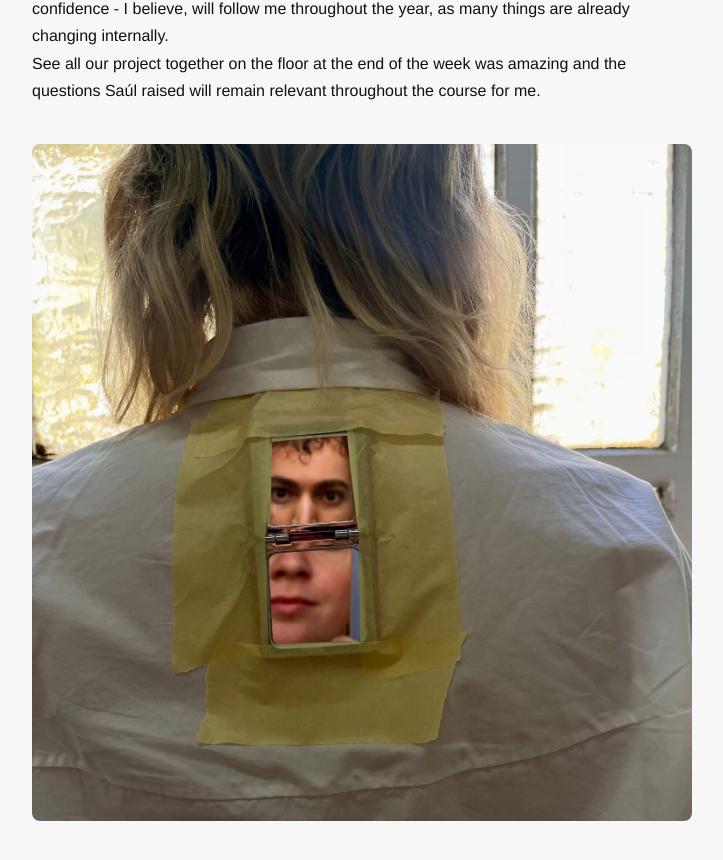
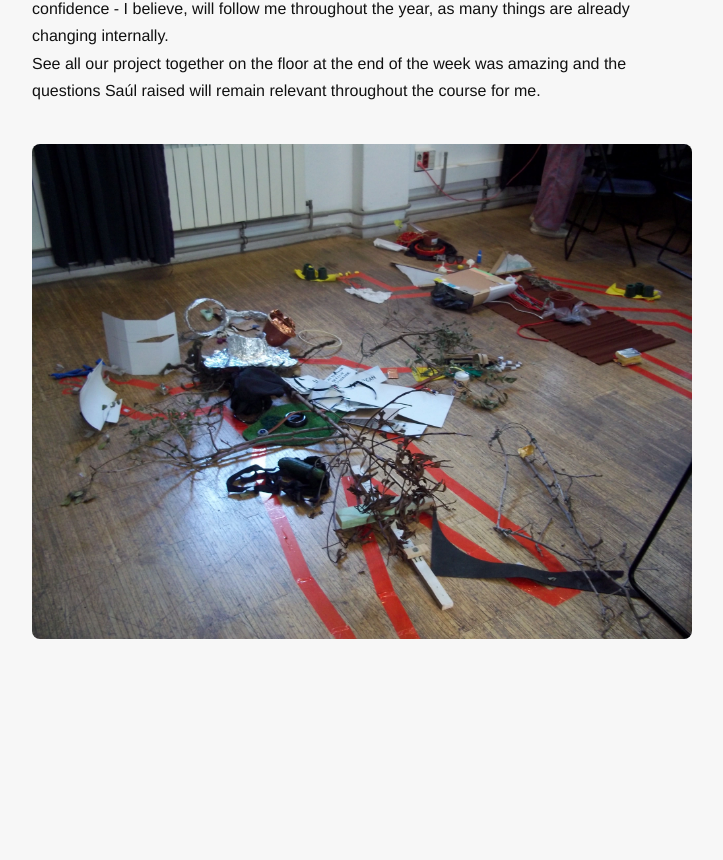
Before and after one commit to agneseraimondi/iaacmdef, a plain HTML site: page term1/livingideas.html in a window 1280 px wide. Shown: the part 5910-6770 px from the top of the page, without its empty margins (318-1041 px from the left). After the commit the page ends 6629 px from the top, so only its background shows below. Drawn offline with Linux system fonts and the light colour scheme.

Commit message:
Update livingideas.html

```diff
--- a/term1/livingideas.html
+++ b/term1/livingideas.html
@@ -133,7 +133,7 @@ This week made me think a lot about my approach to the project and time.<br>On t
 The short deadline was interesting in terms of putting myself to the test. A week later, I can see the meaning in what I did, and it seems to me that the 3 prostheses communicate with each other. I thought I didn't have a strategy, but now I realize that I did: starting from my body, my problems, doing a lot of digital research, playing with a transformable material like plasticine, and responding with my awareness and ideas. Those 2 words - awareness and confidence - I believe, will follow me throughout the year, as many things are already changing internally. <br>
       See all our project together on the floor at the end of the week was amazing and the questions Saúl raised will remain relevant throughout the course for me.
 
-      <img src="../images/victim.jpg" alt="Victim prototype" class="project-image">
+      <img src="../images/prototypes.jpg" alt="All prototypes" class="project-image">
     </p>
   </section>
 
```
